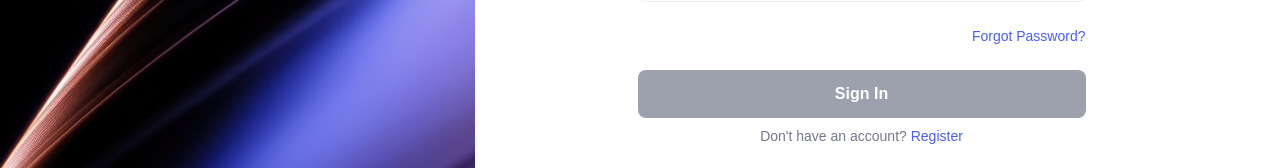
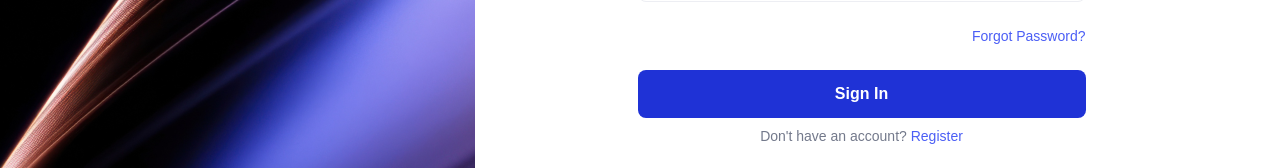
Before and after one commit to lionheart2016/figma-react, a React (Vite) app: page /login in a window 1280 px wide. Shown: the part 356-524 px from the top of the page. Built offline with nearby package versions, Linux system fonts and the light colour scheme; no server answers.

Commit message:
feat: 登陆默认密码登陆

```diff
--- a/src/components/auth-module/Login.tsx
+++ b/src/components/auth-module/Login.tsx
@@ -40,7 +40,7 @@ const Login_new: React.FC = () => {
   const navigate = useNavigate();
   const { verifyEmail } = useUser();
 
-  // 组件挂载后验证默认邮箱地址
+  // 组件挂载后验证默认邮箱地址和密码
   React.useEffect(() => {
     // 验证默认邮箱地址
     const validateDefaultEmail = () => {
@@ -58,7 +58,18 @@ const Login_new: React.FC = () => {
       }
     };
 
+    // 验证默认密码
+    const validateDefaultPassword = () => {
+      const password = formData.password;
+      if (password && password.trim() !== '') {
+        // 使用与PasswordInput组件相同的验证逻辑（至少8位字符）
+        const isValid = password.length >= 8;
+        setIsPasswordValid(isValid);
+      }
+    };
+
     validateDefaultEmail();
+    validateDefaultPassword();
   }, []);
 
   // 处理邮箱输入变化
--- a/src/components/auth-module/PasswordInput.tsx
+++ b/src/components/auth-module/PasswordInput.tsx
@@ -63,8 +63,9 @@ const PasswordInput: React.FC<PasswordInputProps> = ({
       setInternalError('');
       // 通知父组件校验状态变化
       if (onValidationChange) {
-        // 修复：只有当密码不为空时才返回true
-        onValidationChange(newValue !== '');
+        // 修复：无论validateOnChange设置如何，都应该进行完整的密码验证
+        const validationError = validatePassword(newValue);
+        onValidationChange(validationError === '');
       }
     }
   };
```
